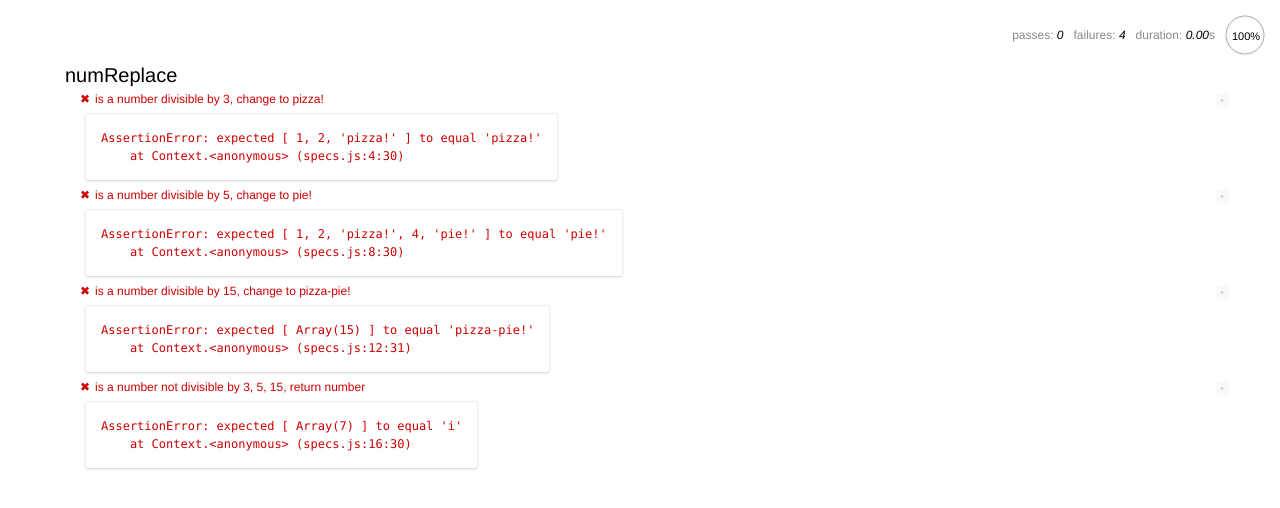
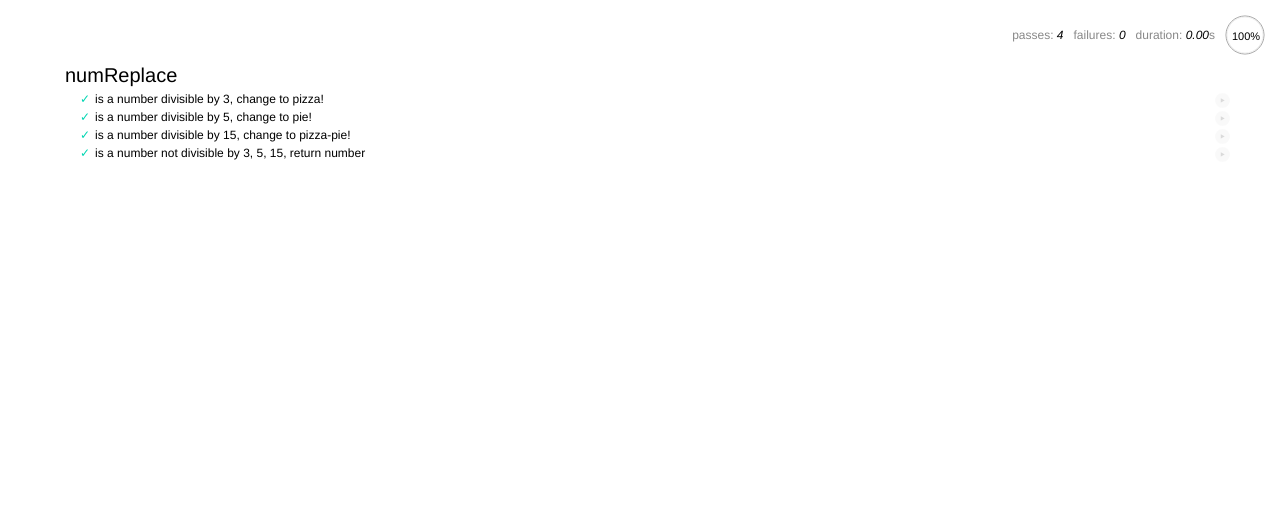
Before and after one commit to tolentino3575/ping-pong, a plain HTML site: page specs/spec-runner.html in a window 1280 px wide. Drawn offline with Linux system fonts and the light colour scheme.

Commit message:
Pass specs, add img, and css styling

```diff
--- a/css/styles.css
+++ b/css/styles.css
@@ -1,3 +1,7 @@
 #result {
   display: none;
 }
+
+h2, h5 {
+  text-align: center;
+}
--- a/js/scripts.js
+++ b/js/scripts.js
@@ -1,22 +1,15 @@
-// var numList = function(inputNum) {
-//   var array = []
-//   for (var i =1; 1 <= inputNum; i++) {
-// //     array.push(i);
-//   }
-//   return array
-// }
 
 var numReplace = function(inputNum) {
     var array = []
     for (var i = 1; i <= inputNum; i++) {
       if (i % 15 === 0) {
-        array.push("pizza-pie!");
+        array.push(" pizza-pie!");
     } else if (i % 3 === 0) {
-        array.push("pizza!");
+        array.push(" pizza!");
     } else if (i % 5 === 0) {
-        array.push("pie!");
+        array.push(" pie!");
     } else {
-        array.push(i);
+        array.push(" " + i);
     }
   };
   return array;
@@ -50,19 +43,3 @@ $(document).ready(function(){
 //         return ("i");
 //     }
 //   };
-
-
-// var numReplace = function(inputNum) {
-//     var array = []
-//     for (i = 1, i <= inputNum, i++);
-//       if (inputNum % 15 === 0) {
-//         array.push("pizza-pie!");
-//     } else if (inputNum % 3 === 0) {
-//         array.push("pizza!");
-//     } else if (inputNum % 5 === 0) {
-//         array.push("pie!");
-//     } else {
-//         array.push(inputNum);
-//     }
-//     return array;
-//   };
--- a/specs/specs.js
+++ b/specs/specs.js
@@ -1,19 +1,19 @@
 describe('numReplace', function() {
 
   it("is a number divisible by 3, change to pizza!", function() {
-    expect(numReplace(3)).to.equal("pizza!");
+    expect(numReplace(3)).to.equal[ ' 1', '2', ' pizza!'];
   });
 
   it("is a number divisible by 5, change to pie!", function() {
-    expect(numReplace(5)).to.equal("pie!");
+    expect(numReplace(5)).to.equal[ ' 1', ' 2', ' pizza!', ' 4', ' pie!' ];
   });
 
   it("is a number divisible by 15, change to pizza-pie!", function() {
-    expect(numReplace(15)).to.equal("pizza-pie!");
+    expect(numReplace(15)).to.equal[ Array(15) ];
   });
 
   it("is a number not divisible by 3, 5, 15, return number", function() {
-    expect(numReplace(7)).to.equal("i");
+    expect(numReplace(7)).to.equal[ Array(7) ];
   });
 
 });
```
Also changed, not shown: index.html (+17 -0 lines), img/pie.jpg (added), img/pizza.jpg (added), img/pizzapie.jpg (added).
